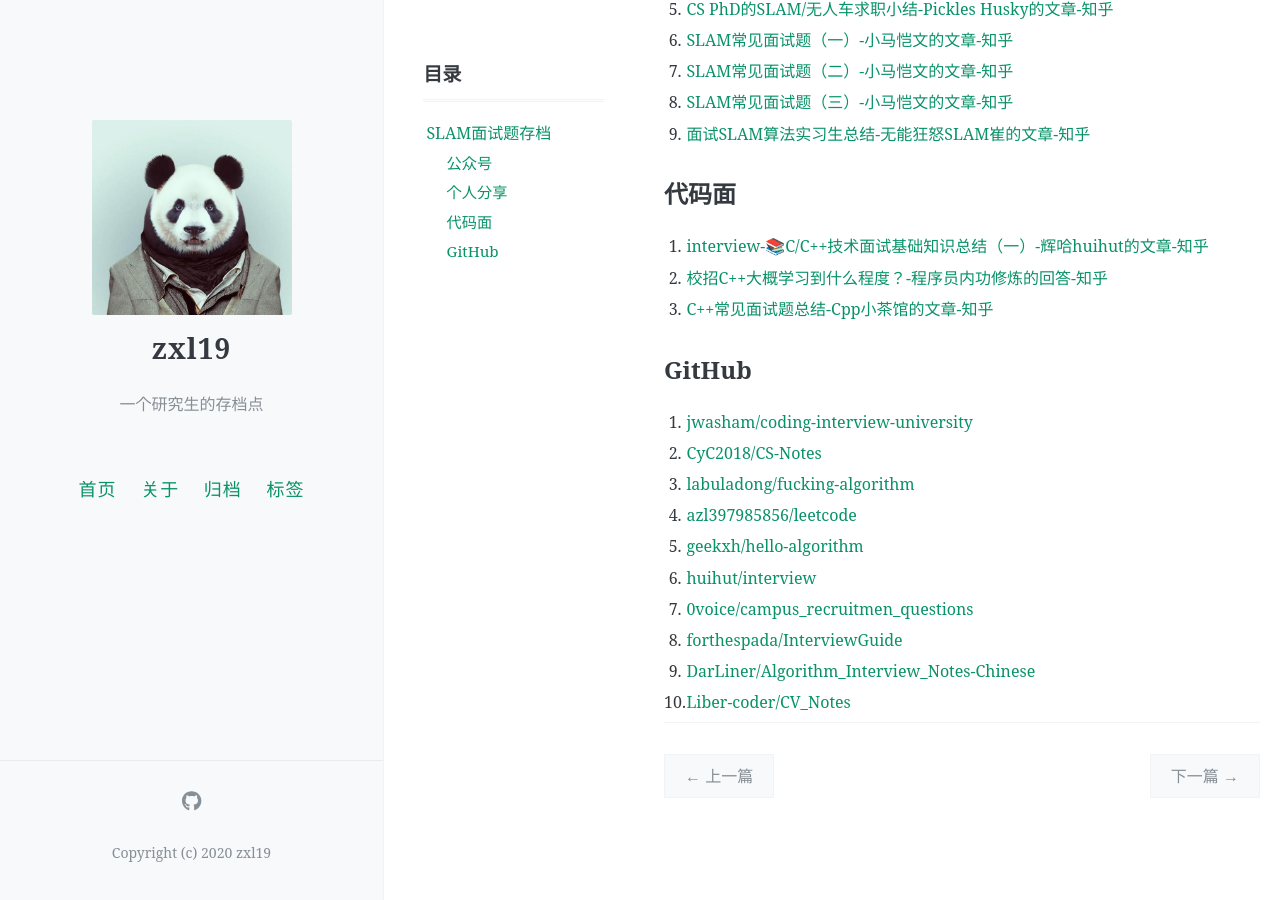
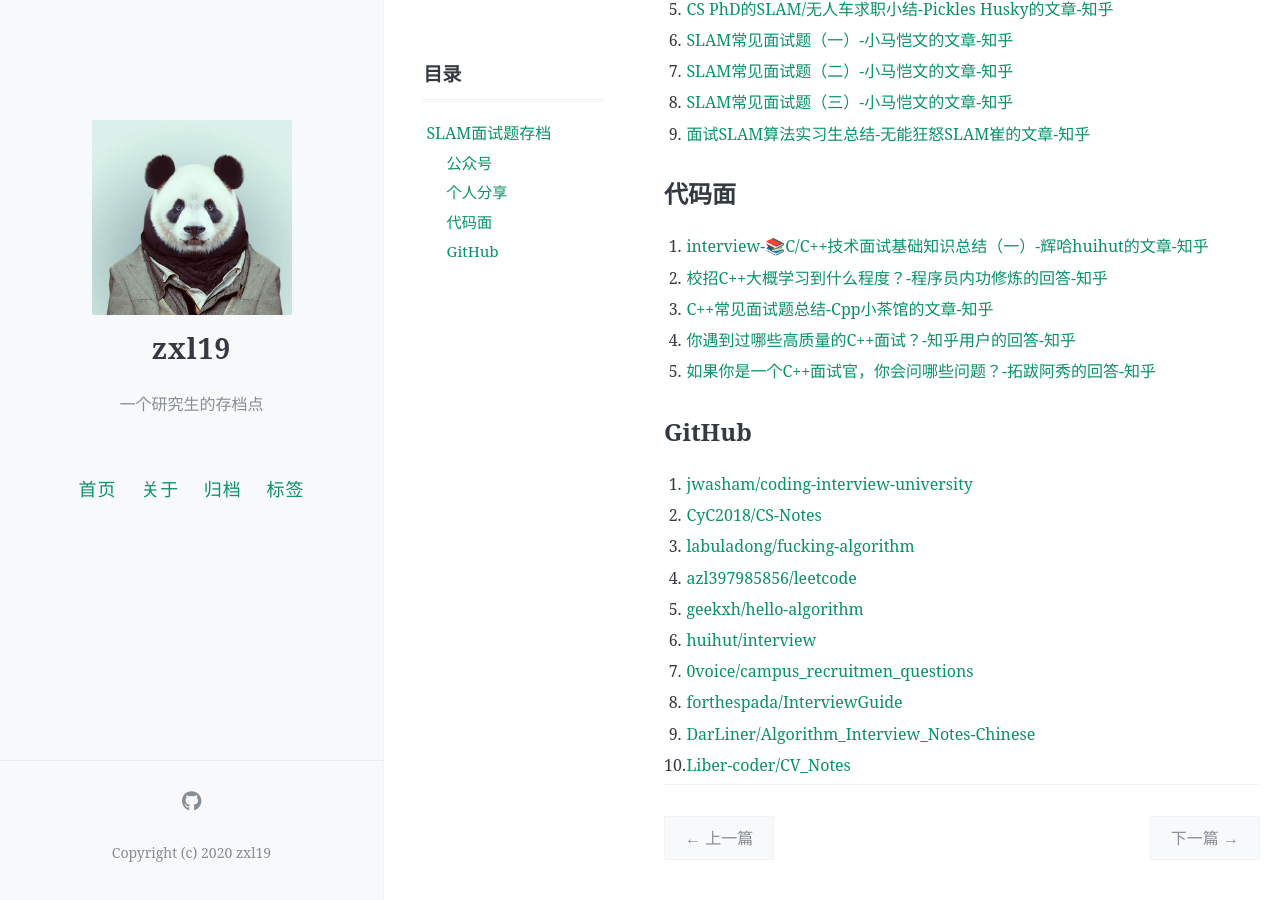
Before and after one commit to zxl19/zxl19.github.io, a Jekyll site: the page built from _posts/2021-05-22-slam-interview.md, in a window 1280 px wide and 900 px high, scrolled down 673 px. Built offline with Jekyll 4.4.1, drawn with Linux system fonts in a browser that asks for light colours; comment, search, counter and statistics services are not loaded.

Commit message:
Update 2021-05-22-slam-interview.md

```diff
--- a/_posts/2021-05-22-slam-interview.md
+++ b/_posts/2021-05-22-slam-interview.md
@@ -37,6 +37,8 @@ SLAM方向面试题存档。
 1. [interview-📚C/C++技术面试基础知识总结（一）-辉哈huihut的文章-知乎](https://zhuanlan.zhihu.com/p/114311142)
 2. [校招C++大概学习到什么程度？-程序员内功修炼的回答-知乎](https://www.zhihu.com/question/290102232/answer/2094675219)
 3. [C++常见面试题总结-Cpp小茶馆的文章-知乎](https://zhuanlan.zhihu.com/p/354382975)
+4. [你遇到过哪些高质量的C++面试？-知乎用户的回答-知乎](https://www.zhihu.com/question/60911582/answer/1783988850)
+5. [如果你是一个C++面试官，你会问哪些问题？-拓跋阿秀的回答-知乎](https://www.zhihu.com/question/451327108/answer/1868156551)
 
 ## GitHub
 
```
